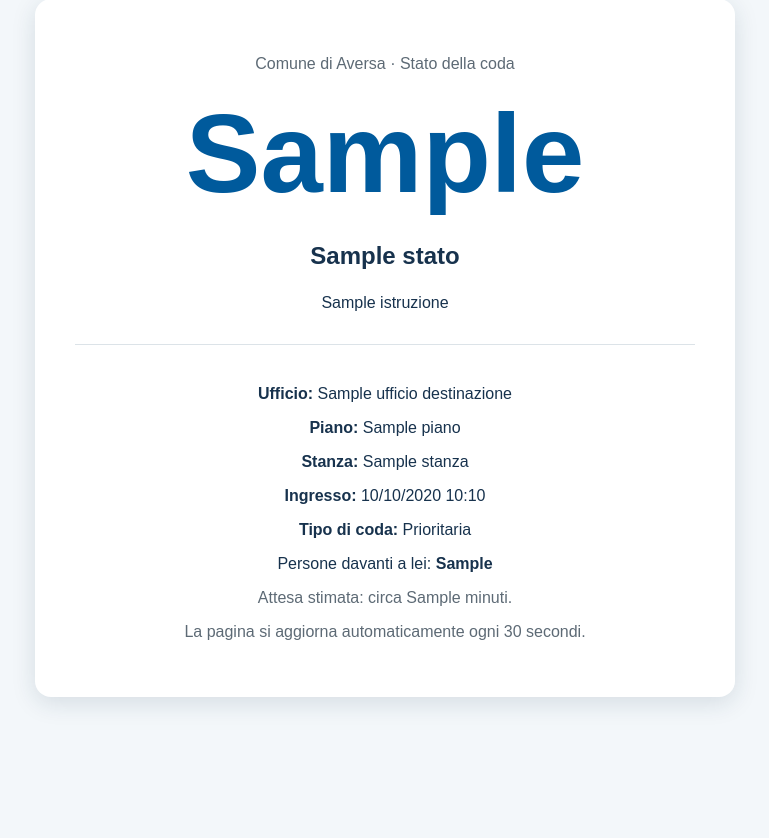
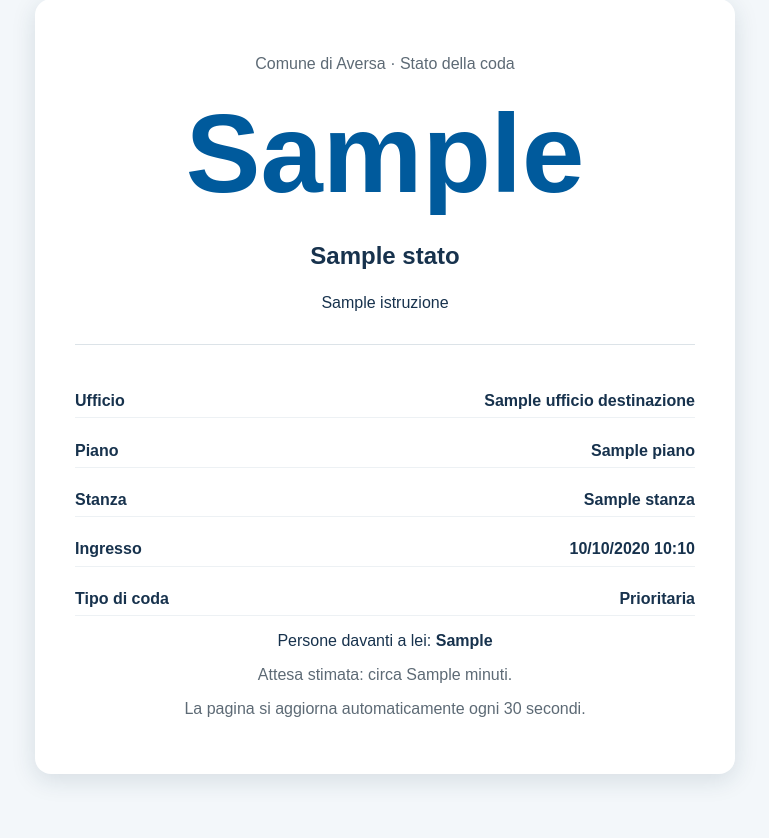
Before and after one commit to gpannullo/controlloaccessi, a Django app: template templates/visitors/ticket_status.html in a window 1280 px wide. Shown: the part 65-903 px from the top of the page, without its empty margins (255-1024 px from the left). Before the commit the page ends 771 px from the top, so only its background shows below. Run offline with Django 5.2, Linux system fonts and the light colour scheme; the template is opened without the code that fills it: most values are stand-ins (such as "Sample title", 1, 10 or a date in 2020).

Commit message:
Allinea codice

```diff
--- a/templates/visitors/ticket_status.html
+++ b/templates/visitors/ticket_status.html
@@ -12,6 +12,9 @@
         .state { font-size: 1.5rem; font-weight: 700; }
         .muted { color: #5d6a75; }
         .details { margin-top: 2rem; padding-top: 1.5rem; border-top: 1px solid #dce3e8; }
+        .info-row { display: flex; justify-content: space-between; gap: 1rem; text-align: left; border-bottom: 1px solid #edf1f4; padding: .45rem 0; }
+        .info-row strong { text-align: left; }
+        .info-row span { text-align: right; font-weight: 600; }
     </style>
 </head>
 <body>
@@ -21,11 +24,11 @@
     <p class="state">{{ stato }}</p>
     <p>{{ istruzione }}</p>
     <section class="details">
-        <p><strong>Ufficio:</strong> {{ accesso.ufficio_destinazione.nome }}</p>
-        {% if accesso.ufficio_destinazione.piano %}<p><strong>Piano:</strong> {{ accesso.ufficio_destinazione.piano }}</p>{% endif %}
-        {% if accesso.ufficio_destinazione.stanza %}<p><strong>Stanza:</strong> {{ accesso.ufficio_destinazione.stanza }}</p>{% endif %}
-        <p><strong>Ingresso:</strong> {{ accesso.ingresso|date:"d/m/Y H:i" }}</p>
-        <p><strong>Tipo di coda:</strong> {% if accesso.appuntamento_id %}Prioritaria{% else %}Ordinaria{% endif %}</p>
+        <p class="info-row"><strong>Ufficio</strong><span>{{ accesso.ufficio_destinazione.nome }}</span></p>
+        {% if accesso.ufficio_destinazione.piano %}<p class="info-row"><strong>Piano</strong><span>{{ accesso.ufficio_destinazione.piano }}</span></p>{% endif %}
+        {% if accesso.ufficio_destinazione.stanza %}<p class="info-row"><strong>Stanza</strong><span>{{ accesso.ufficio_destinazione.stanza }}</span></p>{% endif %}
+        <p class="info-row"><strong>Ingresso</strong><span>{{ accesso.ingresso|date:"d/m/Y H:i" }}</span></p>
+        <p class="info-row"><strong>Tipo di coda</strong><span>{% if accesso.appuntamento_id %}Prioritaria{% else %}Ordinaria{% endif %}</span></p>
         {% if persone_davanti %}
             <p>Persone davanti a lei: <strong>{{ persone_davanti }}</strong></p>
             <p class="muted">Attesa stimata: circa {{ attesa_stimata }} minuti.</p>
```
